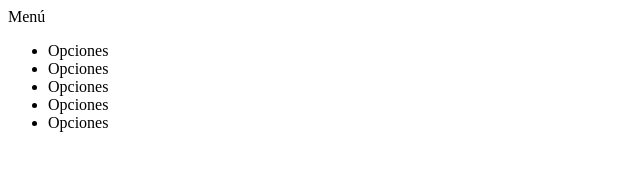
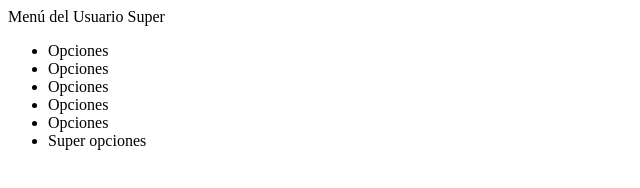
Before and after one commit to martileos/pwgit, a plain HTML site: page index.html in a window 1280 px wide. Shown: the whole page, without its empty margins (0-640 px from the left). Drawn offline with Linux system fonts and the light colour scheme.

Commit message:
Modificaciones para SuperMenu

```diff
--- a/index.html
+++ b/index.html
@@ -3,13 +3,14 @@
 		<title>Trabajando con Git/GitHub</title>
 	</head>
 	<body>
-		Men&uacute;
+		Men&uacute; del Usuario Super
 		<ul>
 			<li>Opciones</li>
 			<li>Opciones</li>
 			<li>Opciones</li>
 			<li>Opciones</li>
 			<li>Opciones</li>
+			<li>Super opciones</li>
 		</ul>
 	</body>
 </html>
```
Also changed, not shown: miscommits.txt (added).
